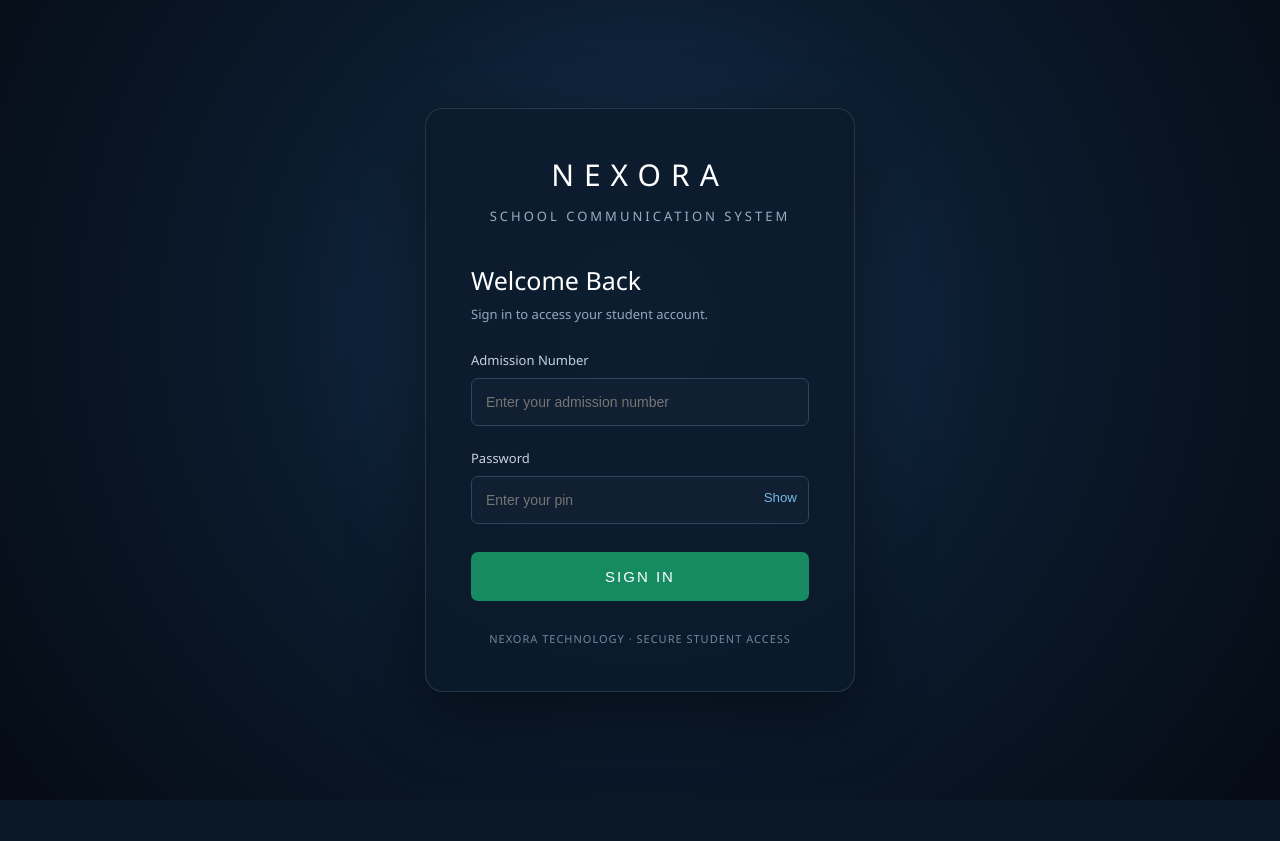
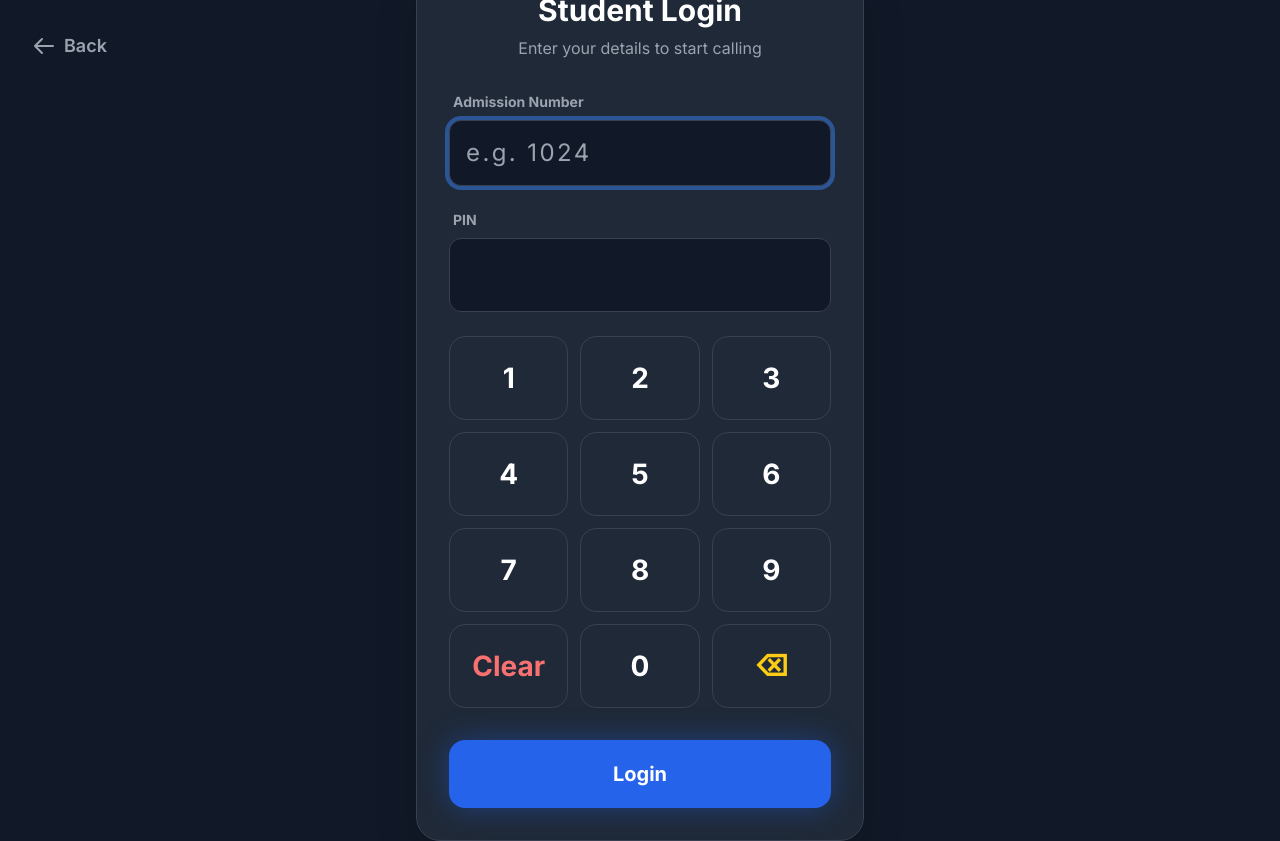
Before and after one commit to messishakes-web/nexora, a Django app: page /students/ in a window 1280 px wide. Before the commit the page ends 800 px from the top, so only its background shows below. Run offline with Django 5.2, Linux system fonts and the light colour scheme; some libraries are stand-ins or nearby versions.

Commit message:
beautified kiosk login page

```diff
--- a/students/templates/students/login.html
+++ b/students/templates/students/login.html
@@ -1,226 +1,111 @@
+{% extends 'students/base.html' %}
 
-{% load static %}
-<!DOCTYPE html>
-<html lang="en">
-<head>
-<meta charset="UTF-8">
-<meta name="viewport" content="width=device-width, initial-scale=1.0">
-<title>Nexora | Student Login</title>
+{% block content %}
+<div class="flex-1 flex flex-col items-center justify-center p-6 h-full">
 
+    <!-- Back Button to Lockscreen -->
+    <a href="{% url 'booth-lockscreen' %}" class="absolute top-8 left-8 text-gray-400 hover:text-white flex items-center gap-2 text-lg font-semibold transition">
+        <svg xmlns="http://www.w3.org/2000/svg" class="h-6 w-6" fill="none" viewBox="0 0 24 24" stroke="currentColor"><path stroke-linecap="round" stroke-linejoin="round" stroke-width="2" d="M10 19l-7-7m0 0l7-7m-7 7h18" /></svg>
+        Back
+    </a>
+
+    <div class="w-full max-w-md bg-gray-800 rounded-3xl shadow-2xl p-8 border border-gray-700">
+        <h2 class="text-3xl font-bold text-center mb-2">Student Login</h2>
+        <p class="text-gray-400 text-center mb-8">Enter your details to start calling</p>
+
+        <!-- Django Messages (For errors) -->
+        {% if messages %}
+            {% for message in messages %}
+                <div class="bg-red-500/20 border border-red-500 text-red-300 px-4 py-3 rounded-xl mb-6 text-center font-semibold animate-pulse">
+                    {{ message }}
+                </div>
+            {% endfor %}
+        {% endif %}
+
+        <form method="POST" id="loginForm">
+            {% csrf_token %}
+
+            <!-- Admission Number Input -->
+            <div class="mb-6">
+                <label class="block text-gray-400 text-sm font-bold mb-2 ml-1">Admission Number</label>
+                <input type="text" name="admission_number" id="admissionNumber" required
+                    class="w-full bg-gray-900 text-white text-2xl tracking-widest px-4 py-4 rounded-xl focus:outline-none focus:ring-4 focus:ring-blue-500/50 border border-gray-700"
+                    placeholder="e.g. 1024">
+            </div>
+
+            <!-- Hidden PIN Input (The actual form submits this) -->
+            <div class="mb-6">
+                <label class="block text-gray-400 text-sm font-bold mb-2 ml-1">PIN</label>
+                <input type="password" name="pin" id="pinInput" required
+                    class="w-full bg-gray-900 text-white text-center text-4xl tracking-[1em] px-4 py-4 rounded-xl border border-gray-700 focus:outline-none"
+                    readonly> <!-- Readonly so they MUST use the keypad -->
+            </div>
+
+            <!-- Custom Touch Number Pad -->
+            <div class="grid grid-cols-3 gap-3 mb-8">
+                <button type="button" onclick="pressNum('1')" class="numpad-btn">1</button>
+                <button type="button" onclick="pressNum('2')" class="numpad-btn">2</button>
+                <button type="button" onclick="pressNum('3')" class="numpad-btn">3</button>
+                <button type="button" onclick="pressNum('4')" class="numpad-btn">4</button>
+                <button type="button" onclick="pressNum('5')" class="numpad-btn">5</button>
+                <button type="button" onclick="pressNum('6')" class="numpad-btn">6</button>
+                <button type="button" onclick="pressNum('7')" class="numpad-btn">7</button>
+                <button type="button" onclick="pressNum('8')" class="numpad-btn">8</button>
+                <button type="button" onclick="pressNum('9')" class="numpad-btn">9</button>
+                <button type="button" onclick="clearPin()" class="numpad-btn text-red-400 hover:text-red-300">Clear</button>
+                <button type="button" onclick="pressNum('0')" class="numpad-btn">0</button>
+                <button type="button" onclick="deletePin()" class="numpad-btn text-yellow-400 hover:text-yellow-300">⌫</button>
+            </div>
+
+            <!-- Submit Button -->
+            <button type="submit" class="w-full bg-blue-600 hover:bg-blue-500 text-white font-bold text-xl py-5 rounded-2xl transition shadow-[0_0_30px_rgba(37,99,235,0.4)]">
+                Login
+            </button>
+        </form>
+    </div>
+</div>
+{% endblock %}
+
+{% block extra_js %}
 <style>
-* {
-    margin: 0;
-    padding: 0;
-    box-sizing: border-box;
-}
-
-body {
-    width: 100vw;
-    height: 100vh;
-    overflow: hidden;
-    background: #07111f;
-    color: white;
-    font-family: "Segoe UI", sans-serif;
-    display: flex;
-    align-items: center;
-    justify-content: center;
-}
-
-.login-background {
-    position: absolute;
-    inset: 0;
-    background:
-        radial-gradient(circle at 50% 40%,
-        #193553 0%, #0b1b2e 45%, #050b14 100%);
-}
-
-.login-container {
-    position: relative;
-    z-index: 2;
-    width: 430px;
-    max-width: 90%;
-    padding: 45px;
-    background: rgba(12, 27, 44, 0.88);
-    border: 1px solid rgba(255,255,255,0.12);
-    border-radius: 18px;
-    box-shadow: 0 20px 70px rgba(0,0,0,0.45);
-}
-
-.brand {
-    text-align: center;
-    font-size: 30px;
-    font-weight: 300;
-    letter-spacing: 10px;
-    margin-bottom: 12px;
-}
-
-.subtitle {
-    text-align: center;
-    color: #9aadc1;
-    font-size: 13px;
-    letter-spacing: 3px;
-    margin-bottom: 38px;
-}
-
-.login-title {
-    font-size: 25px;
-    font-weight: 400;
-    margin-bottom: 8px;
-}
-
-.login-description {
-    color: #94a7bb;
-    font-size: 13px;
-    margin-bottom: 28px;
-}
-
-label {
-    display: block;
-    font-size: 13px;
-    color: #c5d1df;
-    margin-bottom: 9px;
-}
-
-input {
-    width: 100%;
-    height: 48px;
-    padding: 0 14px;
-    margin-bottom: 23px;
-    background: #101f31;
-    border: 1px solid #30445b;
-    border-radius: 7px;
-    color: white;
-    font-size: 14px;
-    outline: none;
-}
-
-input:focus {
-    border-color: #51a5db;
-}
-
-.password-wrapper {
-    position: relative;
-}
-
-.password-wrapper input {
-    padding-right: 65px;
-}
-
-.show-password {
-    position: absolute;
-    right: 12px;
-    top: 14px;
-    border: none;
-    background: none;
-    color: #79b9e5;
-    cursor: pointer;
-}
-
-.login-button {
-    width: 100%;
-    height: 49px;
-    background: #168b62;
-    color: white;
-    border: none;
-    border-radius: 7px;
-    font-size: 15px;
-    letter-spacing: 2px;
-    cursor: pointer;
-    margin-top: 5px;
-}
-
-.login-button:hover {
-    background: #20a879;
-}
-
-.footer {
-    text-align: center;
-    color: #74879c;
-    font-size: 11px;
-    margin-top: 30px;
-    letter-spacing: 1px;
-}
-
-@media(max-width: 600px) {
-    .login-container {
-        padding: 30px 24px;
+    /* Styling for the number pad buttons */
+    .numpad-btn {
+        background-color: #1f2937; /* bg-gray-800 */
+        padding: 1.25rem 0;
+        font-size: 1.75rem;
+        font-weight: bold;
+        border-radius: 1rem;
+        border: 1px solid #374151; /* border-gray-700 */
+        transition: all 0.1s;
     }
-}
+    .numpad-btn:active {
+        background-color: #374151;
+        transform: scale(0.95);
+    }
 </style>
-</head>
-
-<body>
-
-<div class="login-background"></div>
-
-<div class="login-container">
-
-    <div class="brand">NEXORA</div>
-    <div class="subtitle">SCHOOL COMMUNICATION SYSTEM</div>
-
-    <h2 class="login-title">Welcome Back</h2>
-
-    <p class="login-description">
-        Sign in to access your student account.
-    </p>
-
-    <form method="POST">
-        {% csrf_token %}
-
-        <label for="admission">Admission Number</label>
-        <input
-            type="text"
-            id="admission"
-            name="admission_number"
-            placeholder="Enter your admission number"
-            required
-        >
-
-        <label for="pin">Password</label>
-
-        <div class="password-wrapper">
-            <input
-                type="password"
-                id="pin"
-                name="pin"
-                placeholder="Enter your pin"
-                required
-            >
-
-            <button
-                type="button"
-                class="show-password"
-                onclick="togglePassword()"
-                >
-                Show
-            </button>
-        </div>
-
-        <button type="submit" class="login-button">
-            SIGN IN
-        </button>
-    </form>
-
-    <div class="footer">
-        NEXORA TECHNOLOGY · SECURE STUDENT ACCESS
-    </div>
-
-</div>
 
 <script>
-function togglePassword() {
-    const password = document.getElementById("pin");
-    const button = document.querySelector(".show-password");
+    const pinInput = document.getElementById('pinInput');
+    const admissionNumber = document.getElementById('admissionNumber');
 
-    if (password.type === "password") {
-        password.type = "text";
-        button.textContent = "Hide";
-    } else {
-        password.type = "password";
-        button.textContent = "Show";
+    // When a number is clicked on the keypad
+    function pressNum(num) {
+        if (pinInput.value.length < 4) { // Max 4 digits
+            pinInput.value += num;
+        }
     }
-}
+
+    // Backspace
+    function deletePin() {
+        pinInput.value = pinInput.value.slice(0, -1);
+    }
+
+    // Clear all
+    function clearPin() {
+        pinInput.value = '';
+    }
+
+    // Focus on admission number by default so they can type it
+    admissionNumber.focus();
 </script>
-
-</body>
-</html>
+{% endblock %}
```
